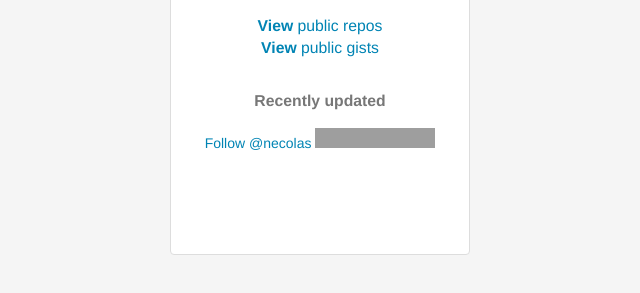
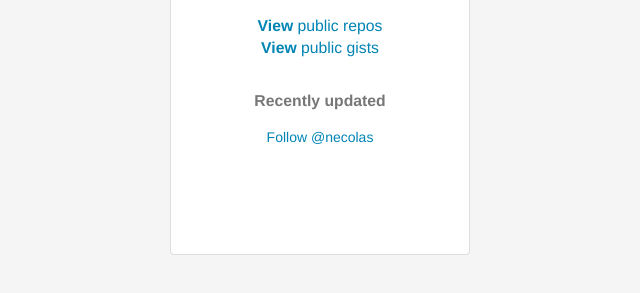
Before and after one commit to m4mukhtar/necolas.github.com, a plain HTML site: page index.html in a window 1280 px wide. Shown: the part 209-502 px from the top of the page, without its empty margins (0-640 px from the left). Drawn offline with nearby package versions, Linux system fonts and the light colour scheme; grey boxes are pictures that could not be loaded.

Commit message:
Remove unofficial GitHub button
Following a change to the URL of the GitHub button iframe, it was
causing security errors and failing to load the page. Just remove it
altogether.

```diff
--- a/assets/style.css
+++ b/assets/style.css
@@ -160,7 +160,7 @@ a.box:active {
 }
 
 .twitter-follow-button {
-    margin-top: 30px;
+    margin-top: 25px;
 }
 
 /* Content
--- a/index.html
+++ b/index.html
@@ -27,7 +27,6 @@
                         data-show-count="false"
                         data-lang="en"
                         data-count="none">Follow @necolas</a>
-                    <iframe src="http://markdotto.github.com/github-buttons/github-btn.html?user=necolas&type=follow" allowtransparency="true" frameborder="0" scrolling="0" width="120px" height="20px"></iframe>
                 </div>
             </div>
 
```
